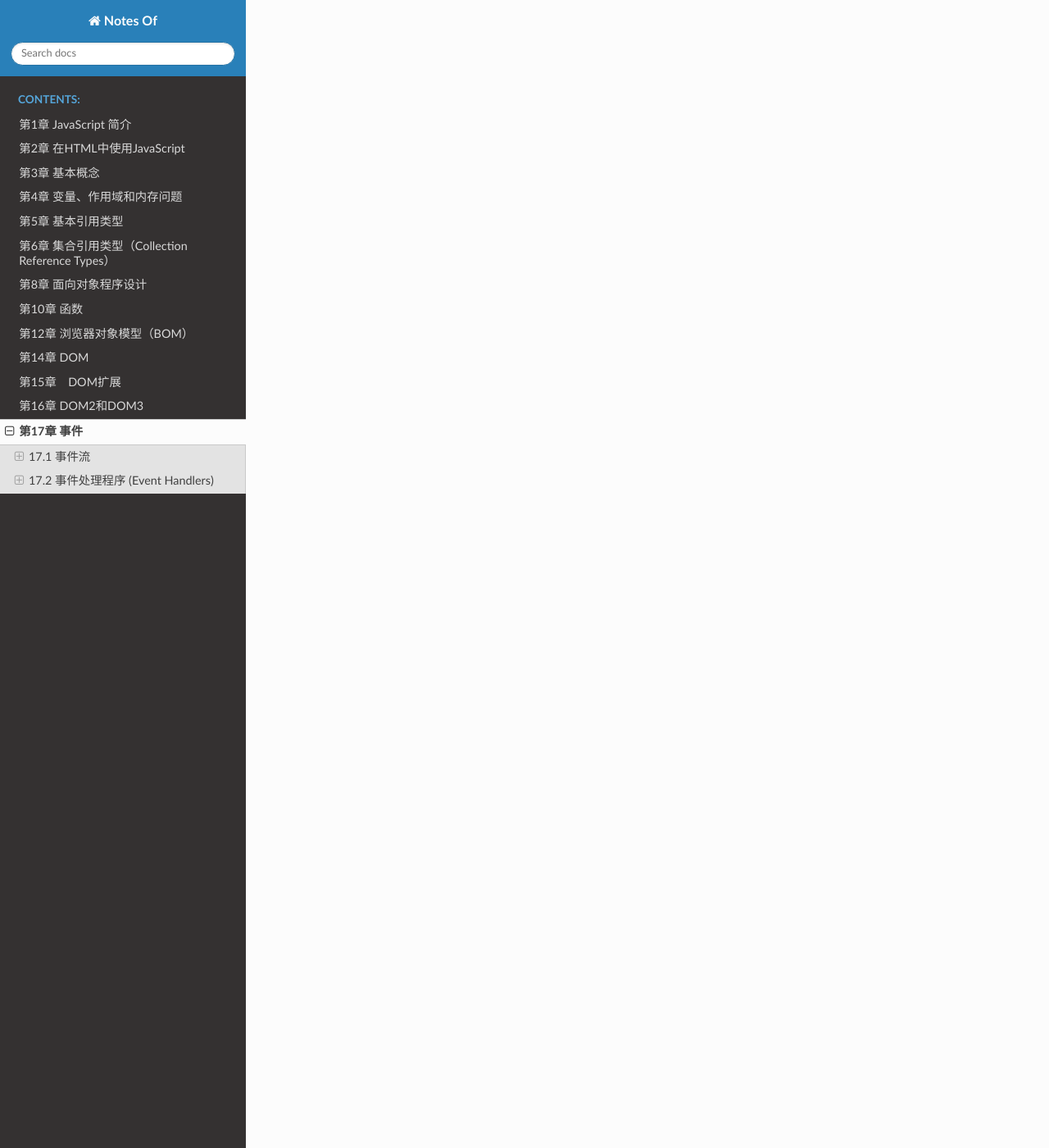
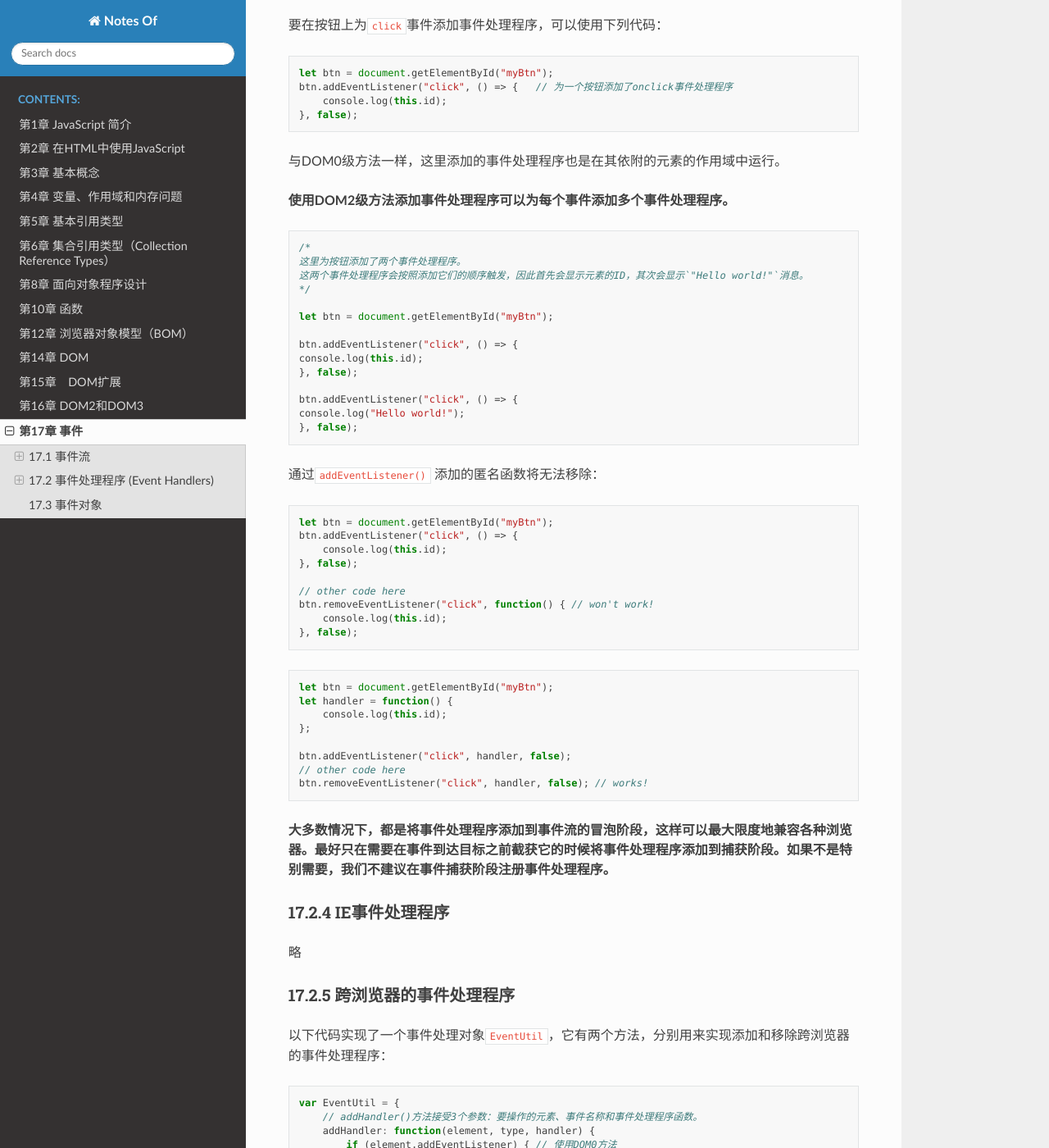
Before and after one commit to filefi/NotesOfProfessional-JavaScript-for-Web-Developers, a Sphinx documentation site: the page built from source/Chapter17-Events.md, in a window 1280 px wide and 1400 px high, scrolled down 5950 px. Shown: the whole window at 82% size. Built offline with Sphinx 7.4.7 and the Read the Docs theme 2.0.0, drawn with Linux system fonts in a browser that asks for light colours; some of the changed text lies outside the part shown.

````diff
--- a/source/Chapter17-Events.md
+++ b/source/Chapter17-Events.md
@@ -103,7 +103,7 @@ function showMessage() {
 <input type="button" value="Click Me" onclick="alert(this.value)">
 ```
 
-在HTML中指定事件处理程序的缺点：
+**在HTML中指定事件处理程序的缺点：**
 
 - 首先，存在一个时差问题。因为用户可能会在HTML元素一出现在页面上就触发相应的事件，但当时的事件处理程序有可能尚不具备执行条件。假设`showMessage()`函数是在按钮下方、页面的最底部定义的。如果用户在页面解析`showMessage()`函数之前就单击了按钮，就会引发错误。为此，很多HTML事件处理程序都会被封装在一个`try-catch`块中，以便错误不会浮出水面。
 
@@ -112,3 +112,152 @@ function showMessage() {
 - HTML与JavaScript代码紧密耦合。如果要更换事件处理程序，就要改动两个地方：HTML代码和JavaScript代码。
 
 ### 17.2.2 DOM0级事件处理程序
+
+通过JavaScript指定事件处理程序的传统方式，就是将一个函数赋值给一个事件处理程序属性。要使用JavaScript指定事件处理程序，首先必须取得一个要操作的对象的引用。
+
+每个元素（包括`window`和`document`）都有自己的事件处理程序属性，这些属性通常全部小写，例如`onclick`。将这种属性的值设置为一个函数，就可以指定事件处理程序，如下所示：
+
+```js
+let btn = document.getElementById("myBtn");
+btn.onclick = function() {
+	console.log("Clicked");
+};
+```
+
+注意，在这些代码运行以前不会指定事件处理程序，因此如果这些代码在页面中位于按钮后面，就有可能在一段时间内怎么单击都没有反应。
+
+使用DOM0级方法指定的事件处理程序被认为是元素的方法。因此，这时候的事件处理程序是在元素的作用域中运行；换句话说，程序中的`this`引用当前元素。
+
+```js
+let btn = document.getElementById("myBtn");
+btn.onclick = function() {
+    console.log(this.id); // "myBtn"
+};
+```
+
+可以在事件处理程序中通过`this`访问元素的任何属性和方法。**以这种方式添加的事件处理程序会在事件流的冒泡阶段被处理。**
+
+也可以删除通过DOM0级方法指定的事件处理程序，只要像下面这样将事件处理程序属性的值设置为`null`即可：
+
+```js
+btn.onclick = null;     //删除事件处理程序
+```
+
+**注意，DOM0级对每个事件只支持一个事件处理程序。**
+
+### 17.2.3 DOM2级事件处理程序
+
+“DOM2级事件”定义了两个方法，用于处理指定和删除事件处理程序的操作：
+
+- **`addEventListener()`方法** ：添加事件处理程序。
+
+- **`removeEventListener()`方法** ：移除通过`addEventListener()`添加的事件处理程序。移除时传入的参数与添加处理程序时使用的参数相同。这也意味着通过`addEventListener()` **添加的匿名函数将无法移除**。
+
+所有DOM节点中都包含这两个方法，并且它们都接受3个参数：要处理的事件名、作为事件处理程序的函数和一个布尔值。最后这个布尔值参数如果是`true`，表示**在捕获阶段调用**事件处理程序；如果是`false`，表示**在冒泡阶段调用**事件处理程序。
+
+要在按钮上为`click`事件添加事件处理程序，可以使用下列代码：
+
+```js
+let btn = document.getElementById("myBtn");
+btn.addEventListener("click", () => {   // 为一个按钮添加了onclick事件处理程序
+    console.log(this.id);
+}, false);
+```
+
+与DOM0级方法一样，这里添加的事件处理程序也是在其依附的元素的作用域中运行。
+
+**使用DOM2级方法添加事件处理程序可以为每个事件添加多个事件处理程序。**
+
+```js
+/*
+这里为按钮添加了两个事件处理程序。
+这两个事件处理程序会按照添加它们的顺序触发，因此首先会显示元素的ID，其次会显示`"Hello world!"`消息。
+*/
+
+let btn = document.getElementById("myBtn");
+
+btn.addEventListener("click", () => {
+console.log(this.id);
+}, false);
+
+btn.addEventListener("click", () => {
+console.log("Hello world!");
+}, false);
+```
+
+通过`addEventListener()` 添加的匿名函数将无法移除：
+
+```js
+let btn = document.getElementById("myBtn");
+btn.addEventListener("click", () => {
+    console.log(this.id);
+}, false);
+
+// other code here
+btn.removeEventListener("click", function() { // won't work!
+    console.log(this.id);
+}, false);
+```
+
+```js
+let btn = document.getElementById("myBtn");
+let handler = function() {
+    console.log(this.id);
+};
+
+btn.addEventListener("click", handler, false);
+// other code here
+btn.removeEventListener("click", handler, false); // works!
+```
+
+**大多数情况下，都是将事件处理程序添加到事件流的冒泡阶段，这样可以最大限度地兼容各种浏览器。最好只在需要在事件到达目标之前截获它的时候将事件处理程序添加到捕获阶段。如果不是特别需要，我们不建议在事件捕获阶段注册事件处理程序。**
+
+### 17.2.4 IE事件处理程序
+
+略
+
+### 17.2.5 跨浏览器的事件处理程序
+
+以下代码实现了一个事件处理对象`EventUtil`，它有两个方法，分别用来实现添加和移除跨浏览器的事件处理程序：
+
+```js
+var EventUtil = {
+    // addHandler()方法接受3个参数：要操作的元素、事件名称和事件处理程序函数。
+    addHandler: function(element, type, handler) {
+        if (element.addEventListener) { // 使用DOM0方法
+            element.addEventListener(type, handler, false);
+        } else if (element.attachEvent) { // 使用IE方法
+            element.attachEvent("on" + type, handler);
+        } else { // 默认使用DOM0分发
+            element["on" + type] = handler;
+        }
+    },
+    // removeHandler()方法接受3个参数：要操作的元素、事件名称和事件处理程序函数。
+    removeHandler: function(element, type, handler) {
+        if (element.removeEventListener) { // 使用DOM0方法
+            element.removeEventListener(type, handler, false);
+        } else if (element.detachEvent) { // 使用IE方法
+            element.detachEvent("on" + type, handler);
+        } else { // 默认使用DOM0分发
+            element["on" + type] = null;
+        }
+    }
+};
+```
+
+可以像下面这样使用`EventUtil`对象：
+
+```js
+let btn = document.getElementById("myBtn");
+let handler = function() {
+    console.log("Clicked");
+};
+
+EventUtil.addHandler(btn, "click", handler);
+// other code here
+EventUtil.removeHandler(btn, "click", handler);
+```
+
+
+
+## 17.3 事件对象
````
